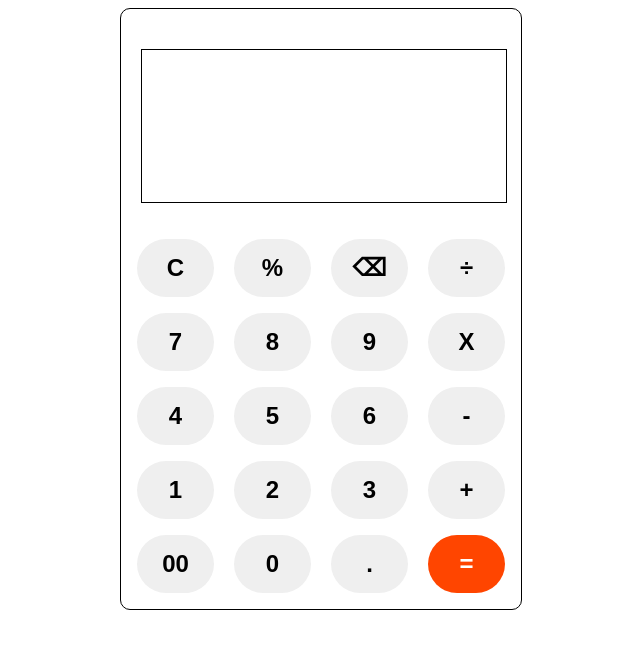
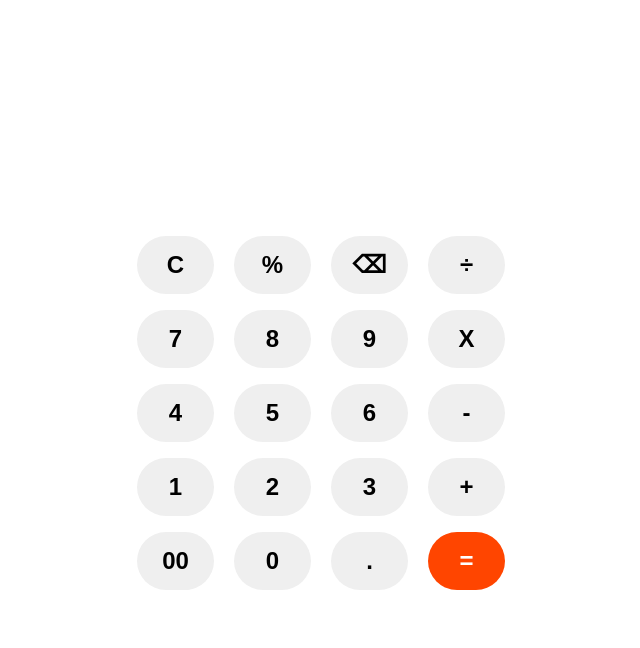
Before and after one commit to Sahibxaae/sahibxaae-My-Repo, a plain HTML site: page index.html in a window 1280 px wide. Shown: the whole page, without its empty margins (319-959 px from the left). Drawn offline with Linux system fonts and the light colour scheme.

Commit message:
style.css

```diff
--- a/style.css
+++ b/style.css
@@ -3,12 +3,11 @@
     height:600px;
     border-radius:10px;
     margin: auto;
-    border: solid 1px;
 }
 #screen{
     width:360px;
     height: 150px;
-    border:solid 1px;
+    border:none;
     margin:20px;
     margin-top: 40px;
     pointer-events: none;
```
